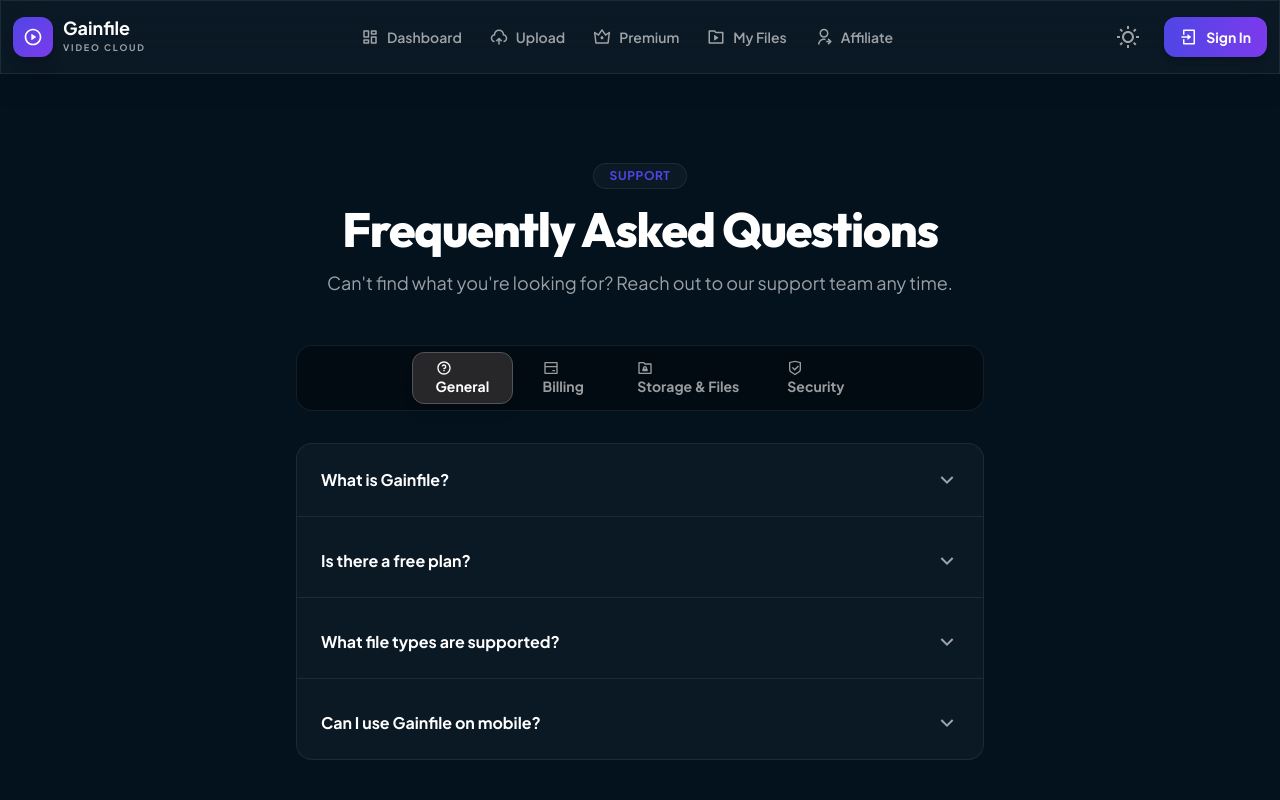
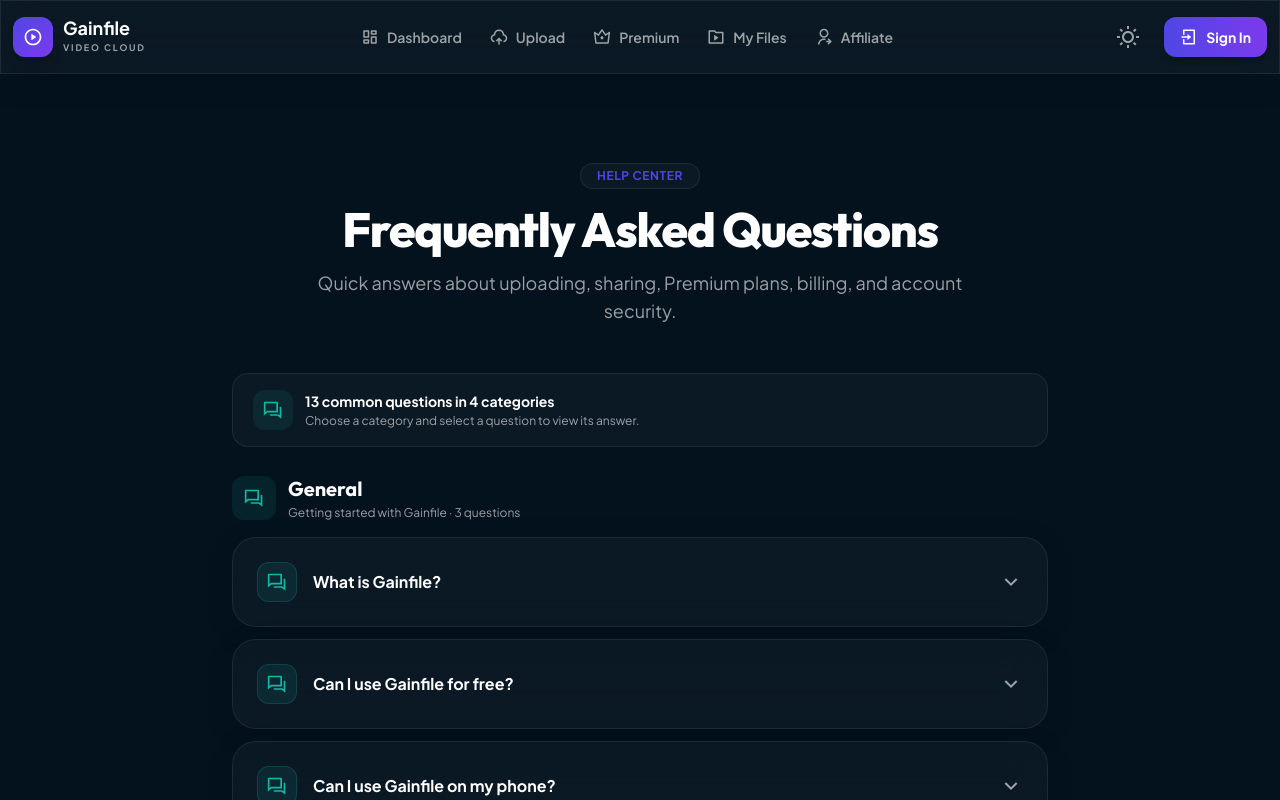
Before and after one commit to duong1811/gainfile, a Next.js app in the folder client/: page /faq in a window 1280 px wide. Built offline with nearby package versions, Linux system fonts and the light colour scheme.

Commit message:
refactor: update Footer links; enhance MyAccount and Dashboard layouts; revamp Faq component with new structure and content

```diff
--- a/client/src/components/Footer.jsx
+++ b/client/src/components/Footer.jsx
@@ -6,7 +6,6 @@
   { href: '/about-us', label: 'About Us' },
   { href: '/privacy-policy', label: 'Privacy Policy' },
   { href: '/dmca', label: 'DMCA' },
-  { href: '/child-abuse-policy', label: 'Child Abuse Policy' },
   { href: '/terms-of-service', label: 'Terms of Service' },
   { href: '/report-abuse', label: 'Report Abuse' },
   { href: '/api', label: 'API' },
--- a/client/src/components/dashboard/MyAccount.jsx
+++ b/client/src/components/dashboard/MyAccount.jsx
@@ -157,7 +157,7 @@
       )}
 
       <Tabs defaultValue="profile" orientation="vertical" className="items-stretch">
-        <TabsList className="md:self-stretch md:justify-between">
+        <TabsList className="grid grid-cols-2 gap-2 space-y-0 md:flex md:w-64 md:flex-col md:gap-0 md:space-y-2 md:self-stretch md:justify-between">
           <TabsTrigger value="profile" icon={RiUser3Line}>Profile</TabsTrigger>
           <TabsTrigger value="premium" icon={RiVipCrown2Line}>Plan & Usage</TabsTrigger>
           <TabsTrigger value="security" icon={RiShieldKeyholeLine}>Security</TabsTrigger>
--- a/client/src/views/pages/Faq.jsx
+++ b/client/src/views/pages/Faq.jsx
@@ -1,131 +1,150 @@
-"use client";
-
-import React, { useState } from 'react';
+import React from 'react';
+import { motion } from 'framer-motion';
 import {
+  RiArrowRightLine,
   RiBankCardLine,
-  RiFolderLockLine,
-  RiQuestionLine,
+  RiCustomerService2Line,
+  RiFolderTransferLine,
+  RiQuestionAnswerLine,
   RiShieldCheckLine,
 } from 'react-icons/ri';
 import PublicPageLayout from '../../components/PublicPageLayout';
-import { Accordion, AccordionItem, AccordionTrigger, AccordionContent } from '../../components/ui/Accordion';
-import { Tabs, TabsList, TabsTrigger, TabsContent } from '../../components/ui/Tabs';
+import {
+  Accordion,
+  AccordionItem,
+  AccordionTrigger,
+  AccordionContent,
+} from '../../components/ui/Accordion';
+import { Button } from '../../components/ui/Button';
 
-const CATEGORIES = [
+const Faq = () => {
+  const sections = [
     {
-    id: 'general',
-    label: 'General',
-    icon: RiQuestionLine,
-    items: [
-      {
-        q: 'What is Gainfile?',
-        a: 'Gainfile is a cloud file storage and sharing platform that lets you upload, organize, and share files with anyone through a simple link.',
-      },
-      {
-        q: 'Is there a free plan?',
-        a: 'Yes. Every account starts on the Free plan with generous storage limits. You can upgrade any time from the Pricing page for higher limits and more features.',
-      },
-      {
-        q: 'What file types are supported?',
-        a: 'You can upload any file type — documents, images, videos, archives, and more. Some plans may have file size restrictions.',
-      },
-      {
-        q: 'Can I use Gainfile on mobile?',
-        a: 'Gainfile works in any modern mobile browser, and the interface is fully responsive so you can upload, browse, and share files from your phone or tablet.',
-      },
+      title: 'General',
+      description: 'Getting started with Gainfile',
+      icon: RiQuestionAnswerLine,
+      faqs: [
+        { q: "What is Gainfile?", a: "Gainfile is a file hosting and sharing service that lets you upload, organize, and share files through simple download links." },
+        { q: "Can I use Gainfile for free?", a: "Yes. Every registered account starts on the Free Plan with 200GB of storage and unlimited bandwidth at the free download speed." },
+        { q: "Can I use Gainfile on my phone?", a: "Yes. Gainfile works in modern mobile browsers, so you can upload, manage, and share files from a phone or tablet." },
       ],
     },
     {
-    id: 'billing',
-    label: 'Billing',
-    icon: RiBankCardLine,
-    items: [
-      {
-        q: 'How does billing work?',
-        a: 'Paid plans are billed monthly or annually, in advance. You can view and manage your subscription at any time from your account settings.',
-      },
-      {
-        q: 'Can I cancel or downgrade anytime?',
-        a: 'Yes, you can cancel or change your plan at any time. Changes take effect at the end of your current billing cycle.',
-      },
-      {
-        q: 'Do you offer refunds?',
-        a: 'Fees are generally non-refundable, but reach out to support@gainfile.com if you believe you were charged in error.',
-      },
+      title: 'Uploads & Files',
+      description: 'Uploading, transferring, and sharing',
+      icon: RiFolderTransferLine,
+      faqs: [
+        { q: "What file types can I upload?", a: "Gainfile supports documents, images, videos, audio, archives, and other common file types. Maximum file size depends on your plan." },
+        { q: "Can I transfer files from another server?", a: "Yes. Use a public direct HTTP or HTTPS link for Remote URL transfer, or connect through FTP. Remote URL accepts up to 20 links per batch." },
+        { q: "How long are my files stored?", a: "Unless your plan states otherwise, a file may be removed after 30 consecutive days without a download. A qualifying download may restart this period." },
+        { q: "Can I protect or expire a shared link?", a: "Yes. A share link can use controls such as a password, expiration date, or download limit. Once expired, its download action is disabled." },
       ],
     },
     {
-    id: 'storage',
-    label: 'Storage & Files',
-    icon: RiFolderLockLine,
-    items: [
-      {
-        q: 'What happens if I run out of storage?',
-        a: 'You will be notified as you approach your storage limit. You can free up space by deleting files or upgrade to a plan with more storage.',
-      },
-      {
-        q: 'How do shared links work?',
-        a: 'When you generate a share link for a file, anyone with the link can view or download it based on the permissions you set (public, password-protected, or premium-only).',
-      },
-      {
-        q: 'Can I set an expiration date on a link?',
-        a: 'Yes, when creating a share link you can set an expiration date, a download cap, and even restrict access to a specific IP address.',
-      },
+      title: 'Premium & Billing',
+      description: 'Plans, payments, and refunds',
+      icon: RiBankCardLine,
+      faqs: [
+        { q: "How do Premium plans work?", a: "Premium plans are one-time purchases for the duration shown at checkout and do not automatically renew." },
+        { q: "What happens when Premium expires?", a: "Premium benefits end when the purchased period expires and your account returns to the Free Plan unless you purchase another period." },
+        { q: "Can I request a refund?", a: "Refund requests may be submitted within 24 hours when Premium benefits have not been materially used. Contact support@gainfile.com for help." },
       ],
     },
     {
-    id: 'security',
-    label: 'Security',
+      title: 'Security & Support',
+      description: 'Account safety and assistance',
       icon: RiShieldCheckLine,
-    items: [
-      {
-        q: 'Is my data encrypted?',
-        a: 'Yes. Files are encrypted in transit using TLS and encrypted at rest on our storage infrastructure.',
-      },
-      {
-        q: 'How do I report abusive or illegal content?',
-        a: 'Use our Report Abuse form to flag any content that violates our Terms of Service, including copyright infringement or harmful material.',
-      },
-      {
-        q: 'Do you scan uploaded files?',
-        a: 'We use automated scanning to detect known malware and illegal content such as CSAM, in line with our Child Abuse Policy.',
-      },
+      faqs: [
+        { q: "How do I protect my account?", a: "Use a strong unique password, enable two-factor authentication, and regularly review Login Activity in My Account." },
+        { q: "What should I do if I forget my password?", a: "Use Forgot Password on the sign-in page, enter your email address, and follow the secure reset link sent to your inbox." },
+        { q: "How can I get help or report abusive content?", a: "Create a support ticket or email support@gainfile.com for account help. Use the Report Abuse page for illegal, harmful, or infringing content." },
       ],
     },
   ];
-
-const Faq = () => {
-  const [activeCategory, setActiveCategory] = useState(CATEGORIES[0].id);
+  const questionCount = sections.reduce((total, section) => total + section.faqs.length, 0);
 
   return (
     <PublicPageLayout
-      eyebrow="Support"
+      eyebrow="Help Center"
       title="Frequently Asked Questions"
-      description="Can't find what you're looking for? Reach out to our support team any time."
-      contentClassName="max-w-3xl"
+      description="Quick answers about uploading, sharing, Premium plans, billing, and account security."
+      contentClassName="max-w-4xl"
     >
-      <Tabs value={activeCategory} onValueChange={setActiveCategory} variant="pill">
-        <TabsList className="mb-8 w-full justify-center">
-          {CATEGORIES.map((category) => (
-            <TabsTrigger key={category.id} value={category.id} className="flex items-center gap-2">
-              <category.icon size={16} /> {category.label}
-            </TabsTrigger>
-          ))}
-        </TabsList>
+      <motion.div
+        className="mb-7 flex items-center gap-3 rounded-2xl border border-[var(--glass-border)] bg-[var(--glass-bg)] px-5 py-4"
+        initial={{ y: -20, opacity: 0 }}
+        animate={{ y: 0, opacity: 1 }}
+      >
+        <span className="flex h-10 w-10 shrink-0 items-center justify-center rounded-xl bg-teal-500/10 text-xl text-teal-500">
+          <RiQuestionAnswerLine />
+        </span>
+        <div>
+          <p className="text-sm font-bold">{questionCount} common questions in {sections.length} categories</p>
+          <p className="mt-0.5 text-xs text-[var(--text-secondary)]">Choose a category and select a question to view its answer.</p>
+        </div>
+      </motion.div>
 
-        {CATEGORIES.map((category) => (
-          <TabsContent key={category.id} value={category.id}>
-            <Accordion type="single" className="overflow-hidden rounded-2xl border border-[var(--glass-border)] bg-[var(--glass-bg)]">
-              {category.items.map((item, index) => (
-                <AccordionItem key={item.q} value={`${category.id}-${index}`}>
-                  <AccordionTrigger value={`${category.id}-${index}`}>{item.q}</AccordionTrigger>
-                  <AccordionContent value={`${category.id}-${index}`}>{item.a}</AccordionContent>
+      <div className="space-y-10">
+        {sections.map((section, sectionIndex) => {
+          const SectionIcon = section.icon;
+
+          return (
+            <motion.section
+              key={section.title}
+              initial={{ opacity: 0, y: 12 }}
+              animate={{ opacity: 1, y: 0 }}
+              transition={{ delay: sectionIndex * 0.08 }}
+            >
+              <div className="mb-4 flex items-center gap-3">
+                <span className="flex h-11 w-11 shrink-0 items-center justify-center rounded-xl bg-teal-500/10 text-xl text-teal-500">
+                  <SectionIcon />
+                </span>
+                <div>
+                  <h2 className="text-xl font-bold">{section.title}</h2>
+                  <p className="mt-0.5 text-xs text-[var(--text-secondary)]">{section.description} · {section.faqs.length} questions</p>
+                </div>
+              </div>
+
+              <Accordion type="single" collapsible className="space-y-3">
+                {section.faqs.map((faq, faqIndex) => (
+                  <AccordionItem
+                    key={faq.q}
+                    value={`${sectionIndex}-${faqIndex}`}
+                    className="glass-card group overflow-hidden rounded-3xl border border-[var(--glass-border)] bg-[var(--glass-bg)] transition-colors last:border hover:bg-[var(--glass-border)]"
+                  >
+                    <AccordionTrigger
+                      value={`${sectionIndex}-${faqIndex}`}
+                      icon={RiQuestionAnswerLine}
+                      iconClassName="text-teal-500 bg-teal-500/10 border-teal-500/20 group-hover:scale-110"
+                      className="p-5 sm:p-6"
+                    >
+                      {faq.q}
+                    </AccordionTrigger>
+                    <AccordionContent value={`${sectionIndex}-${faqIndex}`} className="px-5 pb-5 sm:pl-20 sm:pr-6 sm:pb-6">
+                      <p className="text-sm leading-relaxed text-[var(--text-secondary)] sm:text-base">{faq.a}</p>
+                    </AccordionContent>
                   </AccordionItem>
                 ))}
               </Accordion>
-          </TabsContent>
-        ))}
-      </Tabs>
+            </motion.section>
+          );
+        })}
+      </div>
+
+      <div className="mt-10 flex flex-col items-center justify-between gap-5 rounded-3xl border border-[var(--glass-border)] bg-gradient-to-br from-teal-500/10 to-emerald-500/10 p-6 text-center sm:flex-row sm:text-left">
+        <div className="flex flex-col items-center gap-4 sm:flex-row">
+          <span className="flex h-12 w-12 shrink-0 items-center justify-center rounded-2xl bg-[var(--bg-primary)] text-2xl text-teal-500">
+            <RiCustomerService2Line />
+          </span>
+          <div>
+            <h2 className="text-lg font-bold">Still need help?</h2>
+            <p className="mt-1 text-sm text-[var(--text-secondary)]">Create a support ticket and include the details of your issue.</p>
+          </div>
+        </div>
+        <Button as="a" href="/tickets" className="w-full shrink-0 sm:w-auto">
+          Contact Support <RiArrowRightLine />
+        </Button>
+      </div>
     </PublicPageLayout>
   );
 };
```
Also changed, not shown: client/src/views/Dashboard.jsx (+65 -54 lines). Lines whose indentation alone changed are shown as unchanged.
